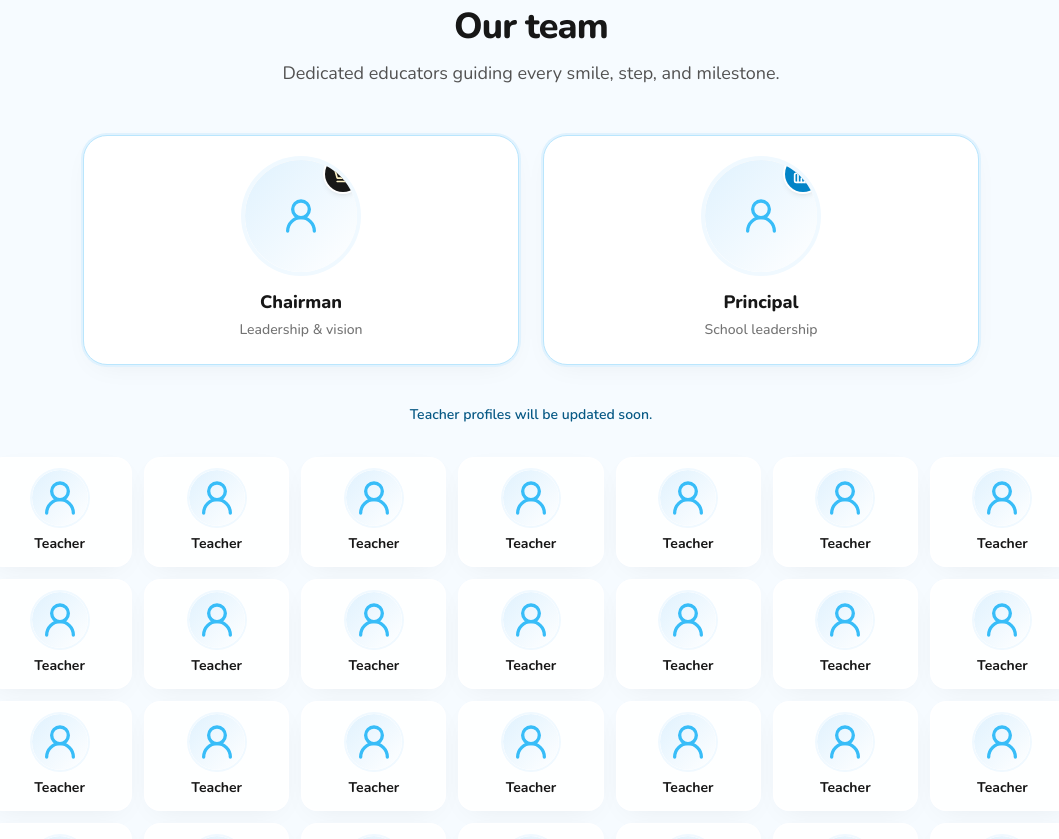
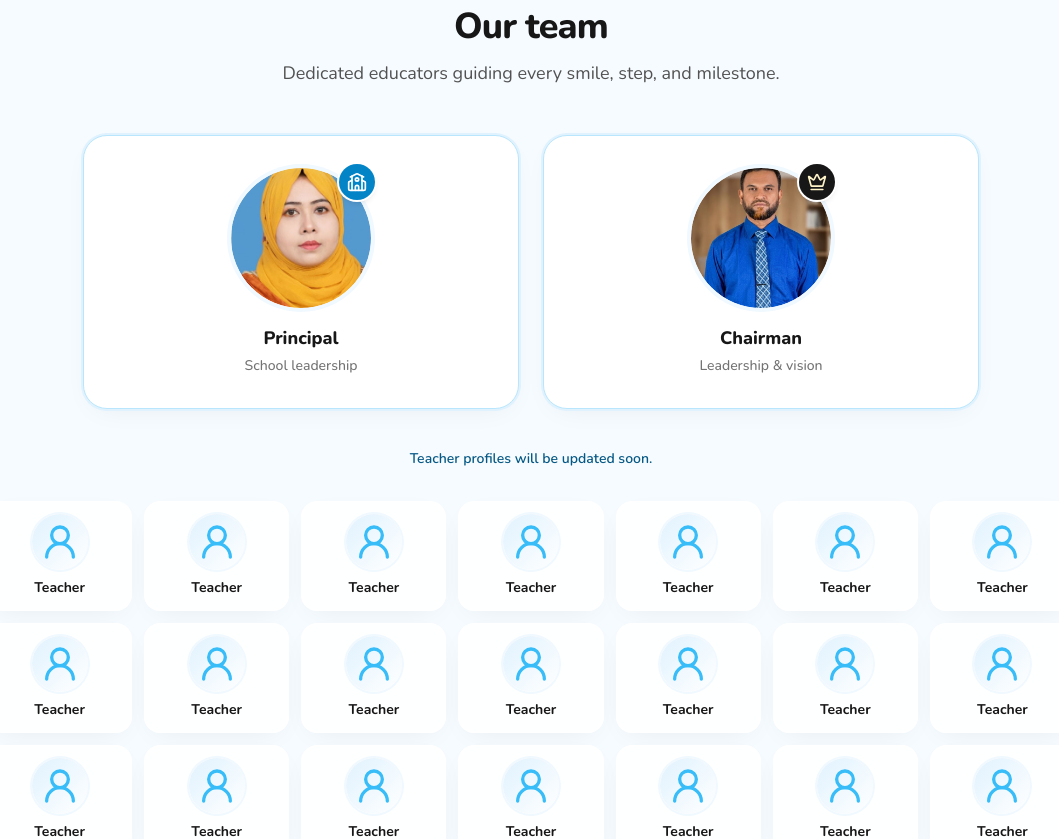
Before and after one commit to Artixcore/sahinschool, a Next.js app: page / in a window 1280 px wide. Shown: the part 2880-3719 px from the top of the page, without its empty margins (109-1168 px from the left). Built offline with nearby package versions, Linux system fonts and the light colour scheme.

Commit message:
Refactor Gallery and Teachers components to exclude leadership portraits from the gallery. Introduced `excludeLeadershipPortraits` function in `listPublicAssets.ts` to filter out specific images. Updated `Teachers` component to utilize `TeacherCard` for displaying leadership roles.

```diff
--- a/src/components/sections/Gallery.tsx
+++ b/src/components/sections/Gallery.tsx
@@ -1,11 +1,11 @@
 import { Reveal } from "@/components/motion/Reveal";
 import { Container } from "@/components/ui/Container";
 import { Section } from "@/components/ui/Section";
-import { listPublicAssets } from "@/lib/listPublicAssets";
+import { excludeLeadershipPortraits, listPublicAssets } from "@/lib/listPublicAssets";
 import { GalleryClient } from "./GalleryClient";
 
 export function Gallery() {
-  const images = listPublicAssets("assets");
+  const images = excludeLeadershipPortraits(listPublicAssets("assets"));
 
   return (
     <Section id="gallery" mutedBg>
--- a/src/components/sections/Teachers.tsx
+++ b/src/components/sections/Teachers.tsx
@@ -1,65 +1,22 @@
-import { Crown, School, UserRound } from "lucide-react";
-import { HoverLift } from "@/components/motion/HoverLift";
 import { Reveal } from "@/components/motion/Reveal";
+import { TeacherCard } from "@/components/teachers/TeacherCard";
 import { Container } from "@/components/ui/Container";
 import { Section } from "@/components/ui/Section";
-import { cn } from "@/lib/utils";
 
-function AvatarPlaceholder({ className }: { className?: string }) {
-  return (
-    <div
-      className={cn(
-        "flex h-full w-full items-center justify-center rounded-full bg-gradient-to-br from-sky-100 to-white ring-2 ring-white",
-        className,
-      )}
-    >
-      <UserRound className="h-8 w-8 text-sky-400 sm:h-10 sm:w-10" aria-hidden />
-    </div>
-  );
-}
-
-function RoleCard({
-  role,
-  subtitle,
-  highlight,
-  badge,
-  delay,
-}: {
-  role: string;
-  subtitle: string;
-  highlight?: boolean;
-  badge?: "crown" | "school";
-  delay?: number;
-}) {
-  return (
-    <Reveal delay={delay}>
-      <HoverLift>
-        <article
-          className={cn(
-            "flex flex-col items-center rounded-3xl border bg-white p-6 text-center shadow-card transition-shadow hover:shadow-soft",
-            highlight ? "border-sky-200 ring-2 ring-sky-100" : "border-sky-100",
-          )}
-        >
-          <div className="relative h-24 w-24 overflow-hidden rounded-full shadow-inner ring-4 ring-sky-50 sm:h-28 sm:w-28">
-            <AvatarPlaceholder />
-            {badge === "crown" ? (
-              <span className="absolute -right-1 -top-1 inline-flex h-9 w-9 items-center justify-center rounded-full bg-neutral-900 text-amber-100 shadow-md ring-2 ring-white">
-                <Crown className="h-5 w-5" aria-hidden />
-              </span>
-            ) : null}
-            {badge === "school" ? (
-              <span className="absolute -right-1 -top-1 inline-flex h-9 w-9 items-center justify-center rounded-full bg-sky-600 text-white shadow-md ring-2 ring-white">
-                <School className="h-5 w-5" aria-hidden />
-              </span>
-            ) : null}
-          </div>
-          <h3 className="mt-4 text-lg font-extrabold text-neutral-900">{role}</h3>
-          <p className="mt-1 text-sm font-medium text-neutral-500">{subtitle}</p>
-        </article>
-      </HoverLift>
-    </Reveal>
-  );
-}
+const leadership = [
+  {
+    role: "Principal",
+    subtitle: "School leadership",
+    imageSrc: "/assets/principal.jpeg",
+    badge: "school" as const,
+  },
+  {
+    role: "Chairman",
+    subtitle: "Leadership & vision",
+    imageSrc: "/assets/chairman.jpeg",
+    badge: "crown" as const,
+  },
+];
 
 export function Teachers() {
   const teachers = Array.from({ length: 28 }, (_, i) => i + 1);
@@ -76,21 +33,20 @@ export function Teachers() {
           </p>
         </Reveal>
 
-        <div className="mx-auto mt-12 grid max-w-4xl gap-6 sm:grid-cols-2">
-          <RoleCard
-            role="Chairman"
-            subtitle="Leadership & vision"
-            highlight
-            badge="crown"
-            delay={0}
-          />
-          <RoleCard
-            role="Principal"
-            subtitle="School leadership"
-            highlight
-            badge="school"
-            delay={0.05}
-          />
+        <div className="mx-auto mt-12 grid max-w-4xl grid-cols-1 gap-6 sm:grid-cols-2">
+          {leadership.map((person, index) => (
+            <TeacherCard
+              key={person.role}
+              role={person.role}
+              subtitle={person.subtitle}
+              imageSrc={person.imageSrc}
+              badge={person.badge}
+              featured
+              isLeadership
+              highlight
+              delay={index === 0 ? 0 : 0.05}
+            />
+          ))}
         </div>
 
         <Reveal delay={0.08}>
@@ -101,16 +57,7 @@ export function Teachers() {
 
         <div className="mt-8 grid grid-cols-2 gap-3 sm:grid-cols-3 md:grid-cols-4 lg:grid-cols-7">
           {teachers.map((n, index) => (
-            <Reveal key={n} delay={0.02 * (index % 8)}>
-              <HoverLift>
-                <article className="rounded-2xl border border-white/80 bg-white/90 p-3 text-center shadow-card backdrop-blur-sm transition-shadow hover:shadow-soft">
-                  <div className="mx-auto h-14 w-14 overflow-hidden rounded-full ring-2 ring-sky-50">
-                    <AvatarPlaceholder />
-                  </div>
-                  <h3 className="mt-2 text-xs font-bold text-neutral-900 sm:text-sm">Teacher</h3>
-                </article>
-              </HoverLift>
-            </Reveal>
+            <TeacherCard key={n} role="Teacher" delay={0.02 * (index % 8)} />
           ))}
         </div>
 
--- /dev/null
+++ b/src/components/teachers/AvatarPlaceholder.tsx
@@ -0,0 +1,15 @@
+import { UserRound } from "lucide-react";
+import { cn } from "@/lib/utils";
+
+export function AvatarPlaceholder({ className }: { className?: string }) {
+  return (
+    <div
+      className={cn(
+        "flex h-full w-full items-center justify-center rounded-full bg-gradient-to-br from-sky-100 to-white ring-2 ring-white",
+        className,
+      )}
+    >
+      <UserRound className="h-8 w-8 text-sky-400 sm:h-10 sm:w-10" aria-hidden />
+    </div>
+  );
+}
--- /dev/null
+++ b/src/components/teachers/TeacherAvatar.tsx
@@ -0,0 +1,35 @@
+"use client";
+
+import Image from "next/image";
+import { useCallback, useState } from "react";
+import { cn } from "@/lib/utils";
+import { AvatarPlaceholder } from "./AvatarPlaceholder";
+
+export function TeacherAvatar({
+  src,
+  alt,
+  className,
+}: {
+  src: string;
+  alt: string;
+  className?: string;
+}) {
+  const [failed, setFailed] = useState(false);
+  const onError = useCallback(() => {
+    setFailed(true);
+  }, []);
+
+  if (failed) {
+    return (
+      <div className={cn("relative h-full w-full overflow-hidden rounded-full", className)}>
+        <AvatarPlaceholder className="h-full w-full" />
+      </div>
+    );
+  }
+
+  return (
+    <div className={cn("relative h-full w-full overflow-hidden rounded-full", className)}>
+      <Image src={src} alt={alt} fill className="object-cover" sizes="140px" onError={onError} />
+    </div>
+  );
+}
--- /dev/null
+++ b/src/components/teachers/TeacherCard.tsx
@@ -0,0 +1,93 @@
+import { Crown, School } from "lucide-react";
+import { HoverLift } from "@/components/motion/HoverLift";
+import { Reveal } from "@/components/motion/Reveal";
+import { cn } from "@/lib/utils";
+import { AvatarPlaceholder } from "./AvatarPlaceholder";
+import { TeacherAvatar } from "./TeacherAvatar";
+
+export type TeacherCardProps = {
+  role: string;
+  subtitle?: string;
+  imageSrc?: string | null;
+  badge?: "crown" | "school";
+  featured?: boolean;
+  isLeadership?: boolean;
+  highlight?: boolean;
+  delay?: number;
+};
+
+export function TeacherCard({
+  role,
+  subtitle,
+  imageSrc,
+  badge,
+  featured,
+  isLeadership,
+  highlight,
+  delay = 0,
+}: TeacherCardProps) {
+  const isLead = Boolean(isLeadership || featured);
+
+  return (
+    <Reveal delay={delay}>
+      <HoverLift>
+        <article
+          className={cn(
+            "flex flex-col items-center text-center shadow-card transition-shadow hover:shadow-soft",
+            isLead
+              ? cn(
+                  "rounded-3xl border bg-white p-7 sm:p-8",
+                  highlight ? "border-sky-200 ring-2 ring-sky-100" : "border-sky-100",
+                )
+              : "rounded-2xl border border-white/80 bg-white/90 p-3 backdrop-blur-sm",
+          )}
+        >
+          <div className="relative">
+            <div
+              className={cn(
+                "relative overflow-hidden rounded-full shadow-inner",
+                isLead
+                  ? "h-[120px] w-[120px] ring-4 ring-sky-50 sm:h-[135px] sm:w-[135px] md:h-[140px] md:w-[140px]"
+                  : "mx-auto h-14 w-14 ring-2 ring-sky-50",
+              )}
+            >
+              {imageSrc ? (
+                <TeacherAvatar src={imageSrc} alt={`${role} portrait`} />
+              ) : (
+                <AvatarPlaceholder className="h-full w-full" />
+              )}
+            </div>
+            {isLead && badge === "crown" ? (
+              <span className="absolute -right-1 -top-1 inline-flex h-9 w-9 items-center justify-center rounded-full bg-neutral-900 text-amber-100 shadow-md ring-2 ring-white">
+                <Crown className="h-5 w-5" aria-hidden />
+              </span>
+            ) : null}
+            {isLead && badge === "school" ? (
+              <span className="absolute -right-1 -top-1 inline-flex h-9 w-9 items-center justify-center rounded-full bg-sky-600 text-white shadow-md ring-2 ring-white">
+                <School className="h-5 w-5" aria-hidden />
+              </span>
+            ) : null}
+          </div>
+          <h3
+            className={cn(
+              "text-neutral-900",
+              isLead ? "mt-4 text-lg font-extrabold" : "mt-2 text-xs font-bold sm:text-sm",
+            )}
+          >
+            {role}
+          </h3>
+          {subtitle ? (
+            <p
+              className={cn(
+                "font-medium text-neutral-500",
+                isLead ? "mt-1 text-sm" : "mt-0.5 text-[10px] sm:text-xs",
+              )}
+            >
+              {subtitle}
+            </p>
+          ) : null}
+        </article>
+      </HoverLift>
+    </Reveal>
+  );
+}
--- a/src/lib/listPublicAssets.ts
+++ b/src/lib/listPublicAssets.ts
@@ -5,6 +5,13 @@ import path from "path";
 import { cache } from "react";
 
 const IMAGE_EXT = new Set([".jpg", ".jpeg", ".png", ".webp", ".gif", ".avif"]);
+
+/** Faculty portraits shown only in Teachers — exclude from gallery and featured imagery. */
+const LEADERSHIP_PORTRAIT_FILENAMES = new Set(["principal.jpeg", "chairman.jpeg"]);
+
+export function excludeLeadershipPortraits(filenames: string[]): string[] {
+  return filenames.filter((name) => !LEADERSHIP_PORTRAIT_FILENAMES.has(name.toLowerCase()));
+}
 
 function safeReadDir(dir: string): string[] {
   try {
@@ -39,29 +46,30 @@ export function resolveHeroImageSrc(galleryHeroFilename: string | null): string
 
 /** Prefer hero/about/feature filenames; otherwise first gallery image. */
 export function pickFeaturedImages(allImages: string[]) {
+  const pool = excludeLeadershipPortraits(allImages);
   const lower = (n: string) => n.toLowerCase();
 
   const findMatch = (patterns: string[]) =>
-    allImages.find((img) => patterns.some((p) => lower(img).includes(p)));
+    pool.find((img) => patterns.some((p) => lower(img).includes(p)));
 
   const hero =
     findMatch(["hero", "banner", "cover"]) ??
-    allImages.find((img) => lower(img).startsWith("hero")) ??
-    allImages[0] ??
+    pool.find((img) => lower(img).startsWith("hero")) ??
+    pool[0] ??
     null;
 
   const about =
     findMatch(["about", "school", "building"]) ??
-    allImages.find((img) => img !== hero) ??
-    allImages[0] ??
+    pool.find((img) => img !== hero) ??
+    pool[0] ??
     null;
 
-  const activityPool = allImages.filter((img) => img !== hero && img !== about);
+  const activityPool = pool.filter((img) => img !== hero && img !== about);
 
   return {
     hero,
     about,
     activities: activityPool.slice(0, 6),
-    gallery: allImages,
+    gallery: pool,
   };
 }
```
